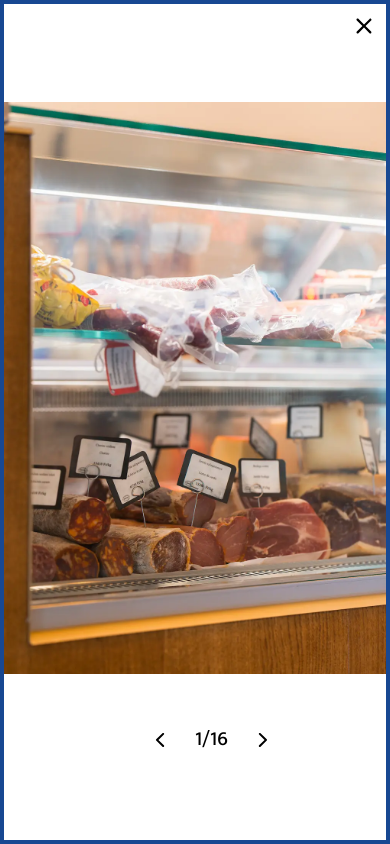
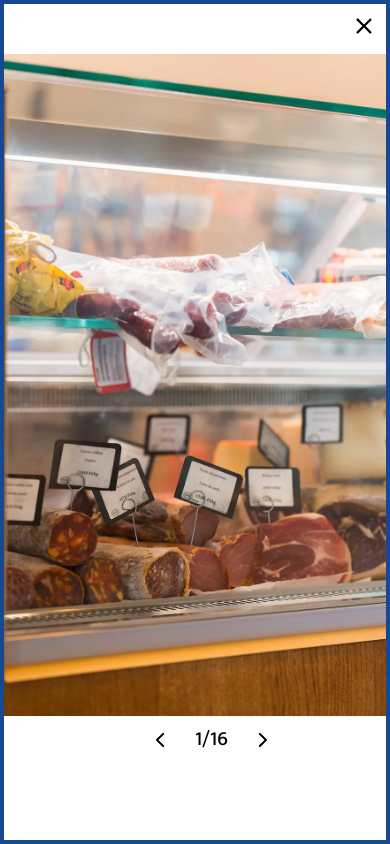
Before and after one commit to gyorgynagy1986/umartinez, a Next.js app: page /galeria in a window 390 px wide. Both pictures are taken after a click on the element 71 px from the left and 202 px from the top of the page. Shown: the top 844 px of the page. Built offline with nearby package versions, Linux system fonts and the light colour scheme; a web font is replaced by a local one.

Commit message:
photo gallery fixing

```diff
--- a/src/components/PhotoGallery/PhotoGallery.module.css
+++ b/src/components/PhotoGallery/PhotoGallery.module.css
@@ -102,15 +102,11 @@
   .containerImage {
     width: 100%;
     height: 100%;
-    padding-left: 0;
-    padding-right: 0;
-    padding-top: 8rem;
-    padding-bottom: 8rem;
     max-height: 100%;
   }
 
   .containerImage img {
-    object-fit: contain;
+    object-fit: cover;
     max-height: 90%;
     max-width: 100%;
   }
```
